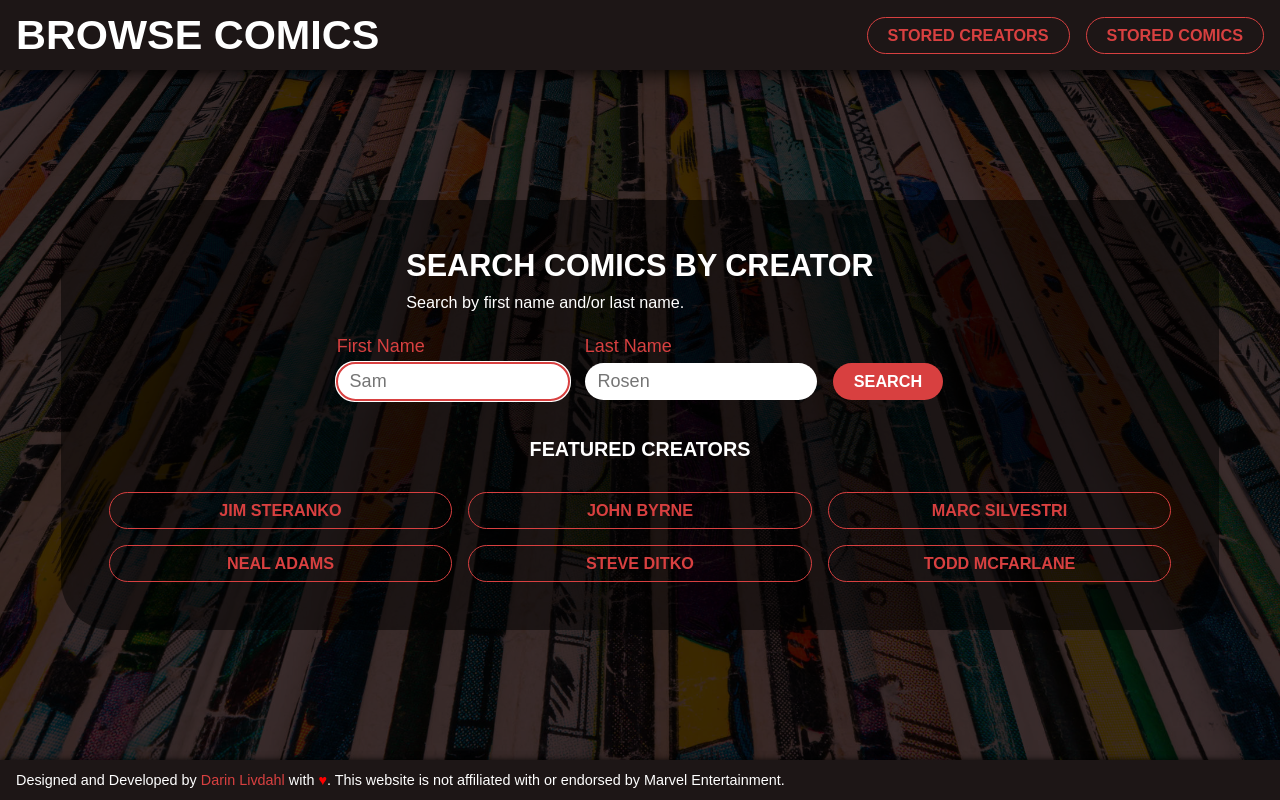
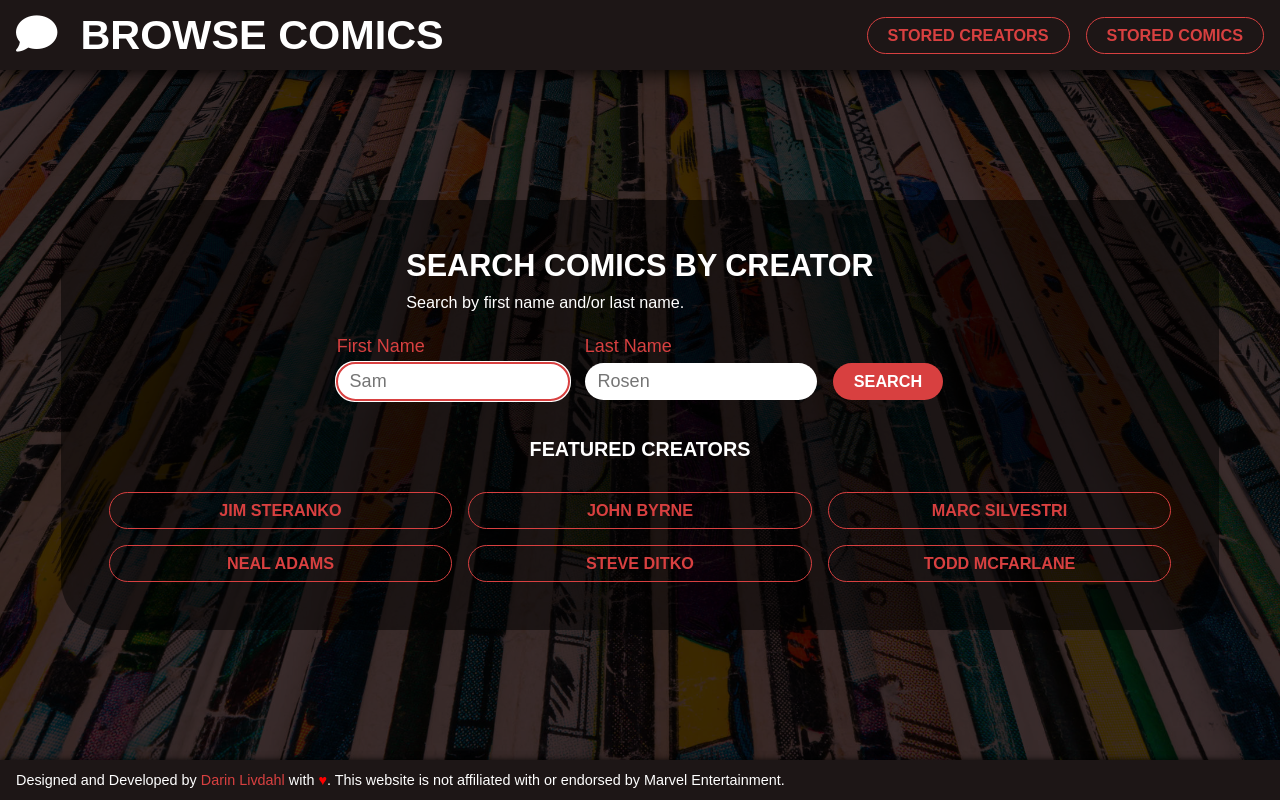
Before and after one commit to darinlivdahl/browse-comics, a React (Vite) app: page / in a window 1280 px wide. Built offline with nearby package versions, Linux system fonts and the light colour scheme; a web font is replaced by a local one.

Commit message:
Add header icon

```diff
--- a/index.html
+++ b/index.html
@@ -10,6 +10,7 @@
         background-color: black;
       }
     </style>
+    <script src="https://kit.fontawesome.com/da494c0433.js" crossorigin="anonymous"></script>
   </head>
   <body>
     <div id="root"></div>
--- a/src/components/Header/Header.jsx
+++ b/src/components/Header/Header.jsx
@@ -3,7 +3,7 @@ import Heading from "../Heading/Heading";
 import Button from "../Button/Button";
 import "../../styles/global.css";
 import styles from "./Header.module.css";
-import bgImg from "./half-tone-pattern.jpg";
+// import bgImg from "./half-tone-pattern.jpg";
 
 function Header(props) {
 
@@ -20,16 +20,38 @@ function Header(props) {
     }
 
     return (
-        <header className={styles.headerContainer} style={{ '--bg-img': `url(${bgImg})` }}>
-            <Heading density="compact" level="1" text={headingText} subtext={headingSubText} />
-            <nav className={styles.navContainer}>
-                {/* TODO: Display storage item count */}
-                {searchNav && <Button variant="primary" name="newSearch" onClick={handleNewSearchClick} text="New Search" />}
-                <Button variant="secondary" name="storedCreators" onClick={handleStoredClick} text="Stored Creators" />
-                <Button variant="secondary" name="storedComics" onClick={handleStoredClick} text="Stored Comics" />
-            </nav>
-        </header>
-    )
+      <header className={styles.headerContainer}>
+        <Heading
+          density="compact"
+          level="1"
+          text={headingText}
+          subtext={headingSubText}
+        />
+        <nav className={styles.navContainer}>
+          {/* TODO: Display storage item count */}
+          {searchNav && (
+            <Button
+              variant="primary"
+              name="newSearch"
+              onClick={handleNewSearchClick}
+              text="New Search"
+            />
+          )}
+          <Button
+            variant="secondary"
+            name="storedCreators"
+            onClick={handleStoredClick}
+            text="Stored Creators"
+          />
+          <Button
+            variant="secondary"
+            name="storedComics"
+            onClick={handleStoredClick}
+            text="Stored Comics"
+          />
+        </nav>
+      </header>
+    );
 }
 
 export default Header;
--- a/src/components/Heading/Heading.jsx
+++ b/src/components/Heading/Heading.jsx
@@ -5,7 +5,7 @@ import "../../styles/global.css";
 function Heading(props) {
     return (
         <div style={props.style} className={(props.density === "compact") ? styles.headingContainerCompact : styles.headingContainer}>
-            {props.level == 1 && <h1 className={styles.h1}>{props.text}</h1>}
+            {props.level == 1 && <h1 className={styles.h1}><i className="fa-solid fa-comment"></i> &nbsp;{props.text}</h1>}
             {props.level == 2 && <h2 className={styles.h2}>{props.text}</h2>}
             {props.level == 3 && <h3 className={styles.h3}>{props.text}</h3>}
             {props.subtext && <p className={styles.headingSubText}>{props.subtext}</p>}
```
Also changed, not shown: 1 other file (tests, documents, lock files or other folders).
